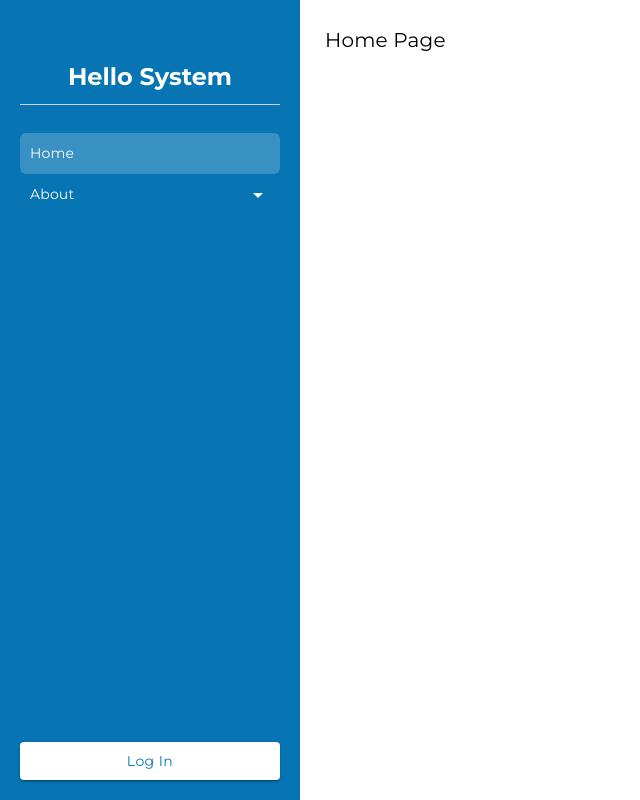
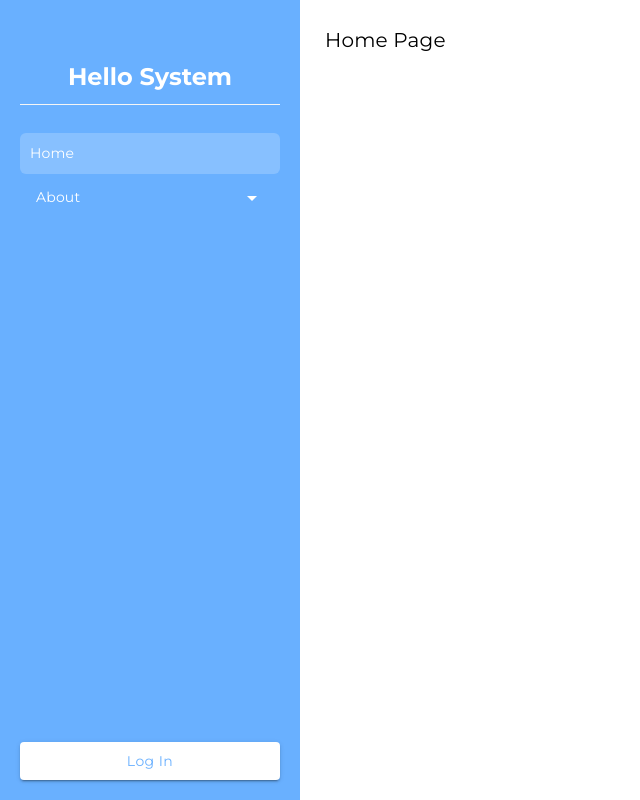
Before and after one commit to asadbeksr/test, a React (Vite) app: page / in a window 1280 px wide. Shown: the whole page, without its empty margins (0-640 px from the left). Built offline with nearby package versions, Linux system fonts and the light colour scheme.

Commit message:
modifies: Sidebar colors to mui theme

```diff
--- a/src/components/UI/Sidebar/Footer/index.tsx
+++ b/src/components/UI/Sidebar/Footer/index.tsx
@@ -1,33 +1,28 @@
-import { Box, Button } from '@mui/material'
-import { useContext } from 'react'
-import { AuthContext } from '@components/Contexts/AuthContext'
-import { Link } from 'react-router-dom'
-import { ROUTES } from '@utils/constants'
-import styled from '@emotion/styled'
+import { Box, Button, styled } from '@mui/material';
+import { useContext } from 'react';
+import { AuthContext } from '@components/Contexts/AuthContext';
+import { Link } from 'react-router-dom';
+import { ROUTES } from '@utils/constants';
 
-const PrimaryButton = styled(Button)`
-  width: 100%;
-  font-size: 14px;
-  padding: 7px 10px;
-  text-transform: none;
-  color: #0775b4;
-  background-color: white;
-
-  :hover {
-    background-color: whitesmoke;
-  }
-`
+const PrimaryButton = styled(Button)(({ theme }) => ({
+  width: '100%',
+  fontSize: 14,
+  padding: '7px 10px',
+  textTransform: 'none',
+  color: theme.palette.blue,
+  backgroundColor: theme.palette.white,
+  '&:hover': {
+    backgroundColor: theme.palette.bgr,
+  },
+}));
 
 export const Footer = () => {
-  const { user, logout } = useContext(AuthContext)
+  const { user, logout } = useContext(AuthContext);
 
   return (
     <Box sx={{ marginTop: 'auto', width: '100%' }}>
       {user ? (
-        <PrimaryButton
-          onClick={logout}
-          variant='contained'
-        >
+        <PrimaryButton onClick={logout} variant='contained'>
           Log Out
         </PrimaryButton>
       ) : (
@@ -36,5 +31,5 @@ export const Footer = () => {
         </Link>
       )}
     </Box>
-  )
-}
+  );
+};
--- a/src/components/UI/Sidebar/Header/UserCard.tsx
+++ b/src/components/UI/Sidebar/Header/UserCard.tsx
@@ -1,34 +1,36 @@
 import { AuthContext } from '@components/Contexts/AuthContext'
-import styled from '@emotion/styled'
-import { Typography } from '@mui/material'
+import { Typography, styled } from '@mui/material'
 import { Box } from '@mui/system'
 import { useContext } from 'react'
 
-const SUserCard = styled(Box)`
-  width: 100%;
-  border-top: 1px solid lightgray;
-  display: flex;
-  gap: 15px;
-  align-items: center;
-  justify-content: center;
-  padding: 20px 0;
-`
-const UserIcon = styled(Box)`
-  width: 50px;
-  height: 50px;
-  border-radius: 50%;
-  display: flex;
-  align-items: center;
-  justify-content: center;
-  background-color: white;
-  font-size: 32px;
-  font-weight: bold;
-  color: #0775b4;
-`
-const UserName = styled(Typography)`
-  font-size: 18px;
-  color: white;
-`
+
+const SUserCard = styled(Box)(({ theme }) => ({
+  width: '100%',
+  borderTop: `1px solid ${theme.palette.bgr}`,
+  display: 'flex',
+  gap: '15px',
+  alignItems: 'center',
+  justifyContent: 'center',
+  padding: '20px 0'
+}))
+
+const UserIcon = styled(Box)(({ theme }) => ({
+  width: '50px',
+  height: '50px',
+  borderRadius: '50%',
+  display: 'flex',
+  alignItems: 'center',
+  justifyContent: 'center',
+  backgroundColor: theme.palette.white,
+  fontSize: '32px',
+  fontWeight: 'bold',
+  color: theme.palette.blue
+}))
+
+const UserName = styled(Typography)(({ theme }) => ({
+  fontSize: '18px',
+  color: theme.palette.white
+}))
 
 export const UserCard = () => {
   const { user } = useContext(AuthContext)
--- a/src/components/UI/Sidebar/Header/index.tsx
+++ b/src/components/UI/Sidebar/Header/index.tsx
@@ -1,12 +1,12 @@
-import styled from '@emotion/styled'
-import { Box, Typography } from '@mui/material'
+import { Box, Typography, styled } from '@mui/material'
 import { UserCard } from './UserCard'
 
-const Title = styled(Typography)`
-  color: white;
-  font-size: 24px;
-  padding: 30px 0 0;
-`
+const Title = styled(Typography)(({ theme }) => ({
+  color: theme.palette.white,
+  fontSize: '24px',
+  padding: '30px 0 0'
+}))
+
 
 export const Header = () => {
   return (
--- a/src/components/UI/Sidebar/Menu/DropDownItem.tsx
+++ b/src/components/UI/Sidebar/Menu/DropDownItem.tsx
@@ -11,45 +11,45 @@ interface DropDownItemProps {
   item: MenuItemTS
 }
 
-const ListWrapper = styled(Box)`
-  width: 100%;
-`
-const SListItemButton = styled(ListItemButton)`
-  width: 100%;
-  display: flex;
-  justify-content: space-between;
-  gap: 5px;
-  font-size: 14px;
-  color: white;
-  padding: 5px 10px;
+const ListWrapper = styled(Box)(({ theme }) => ({
+  width: '100%',
 
-  svg {
-    fill: white;
+}))
+
+const SListItemButton = styled(ListItemButton)(({ theme }) => ({
+  width: '100%',
+  display: 'flex',
+  justifyContent: 'space-between',
+  gap: '5px',
+  fontSize: '14px',
+  color: theme.palette.white,
+  svg: {
+    fill: theme.palette.white
   }
-`
-const SListItem = styled(ListItem)`
-  width: 100%;
+}))
 
-  display: flex;
-  justify-content: center;
-  padding: 0;
-  margin: 0;
-`
-const LinkItem = styled(Link)`
-  text-align: start;
-  width: 100%;
+const SListItem = styled(ListItem)(({ theme }) => ({
+  width: '100%',
+  display: 'flex',
+  justifyContent: 'center',
+  padding: 0,
+  margin: 0,
+}))
 
-  p {
-    border-radius: 6px;
-    padding: 5px 10px;
-    font-size: 14px;
-    color: white;
-  }
-`
-const SListItemIcon = styled(ListItemIcon)`
-  display: flex;
-  justify-content: end;
-`
+const LinkItem = styled(Link)(({ theme }) => ({
+  textAlign: 'start',
+  width: '100%',
+  p: {
+    borderRadius: '6px',
+    padding: '5px 10px',
+    fontSize: '14px',
+    color: theme.palette.white
+}}))
+
+const SListItemIcon = styled(ListItemIcon)(({ theme }) => ({
+  display: 'flex',
+  justifyContent: 'end',
+}))
 
 export const DropDownItem = ({ item }: DropDownItemProps) => {
   const { pathname } = useLocation()
--- a/src/components/UI/Sidebar/Menu/index.tsx
+++ b/src/components/UI/Sidebar/Menu/index.tsx
@@ -23,27 +23,30 @@ const menuData = {
     },
   ],
 }
+const MenuWrapper = styled(Box)(({ theme }) => ({
+  width: '100%',
+  display: 'flex',
+  flexDirection: 'column',
+  alignItems: 'center',
+  borderTop: `1px solid ${theme.palette.bgr}`,
+  padding: '20px 0',
+}))
 
-const MenuWrapper = styled(Box)`
-  width: 100%;
-  display: flex;
-  flex-direction: column;
-  align-items: center;
-  border-top: 1px solid lightgray;
-  padding: 20px 0;
-`
-const SMenuList = styled(MenuList)`
-  width: 100%;
-  display: flex;
-  flex-direction: column;
-  align-items: center;
-  border-radius: 6px;
-`
-const SMenuItem = styled(MenuItem)`
-  width: 100%;
-  padding: 0;
-  margin: 0;
-`
+const SMenuList = styled(MenuList)(({ theme }) => ({
+  width: '100%',
+  display: 'flex',
+  flexDirection: 'column',
+  alignItems: 'center',
+  borderRadius: '6px',
+
+}))
+
+const SMenuItem = styled(MenuItem)(({ theme }) => ({
+  width: '100%',
+  padding: 0,
+  margin: 0,
+}))
+
 
 export const Menu = () => {
   const { items } = menuData
--- a/src/components/UI/Sidebar/index.tsx
+++ b/src/components/UI/Sidebar/index.tsx
@@ -3,16 +3,16 @@ import { Menu } from '@components/UI/Sidebar/Menu'
 import { Footer } from '@components/UI/Sidebar/Footer'
 import { Header } from '@components/UI/Sidebar/Header'
 
-const SSidebar = styled(Box)`
-  width: 300px;
-  background-color: #0775b4;
-  padding: 20px;
-  height: 100vh;
-  display: flex;
-  align-items: center;
-  flex-direction: column;
-  text-align: center;
-`
+const SSidebar = styled(Box)(({ theme }) => ({
+  width: 300,
+  backgroundColor: theme.palette.blue,
+  padding: 20,
+  height: '100vh',
+  display: 'flex',
+  alignItems: 'center',
+  flexDirection: 'column',
+  textAlign: 'center',
+}))
 
 const Sidebar = () => {
   return (
```
Also changed, not shown: 1 other file (tests, documents, lock files or other folders).
